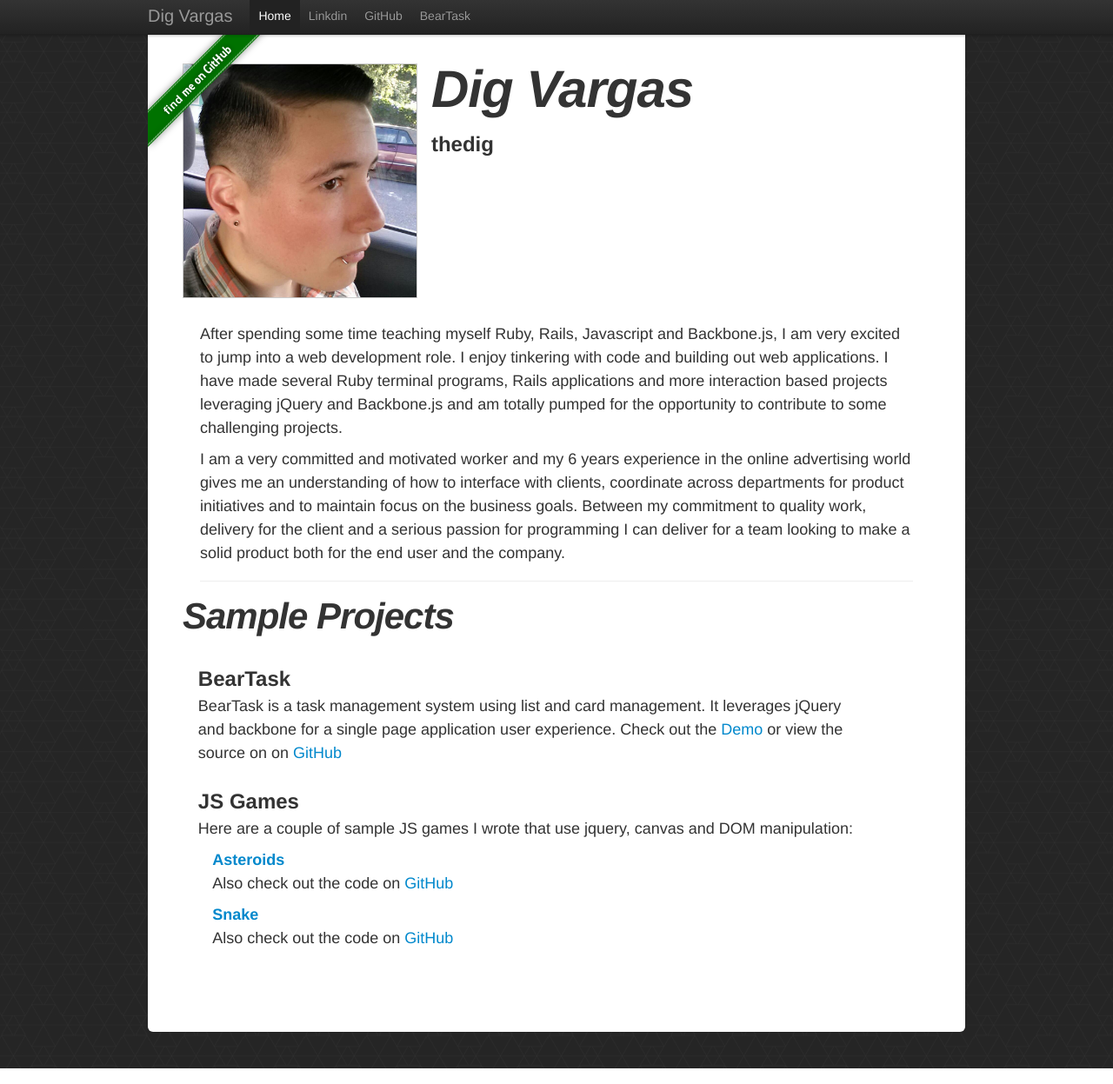
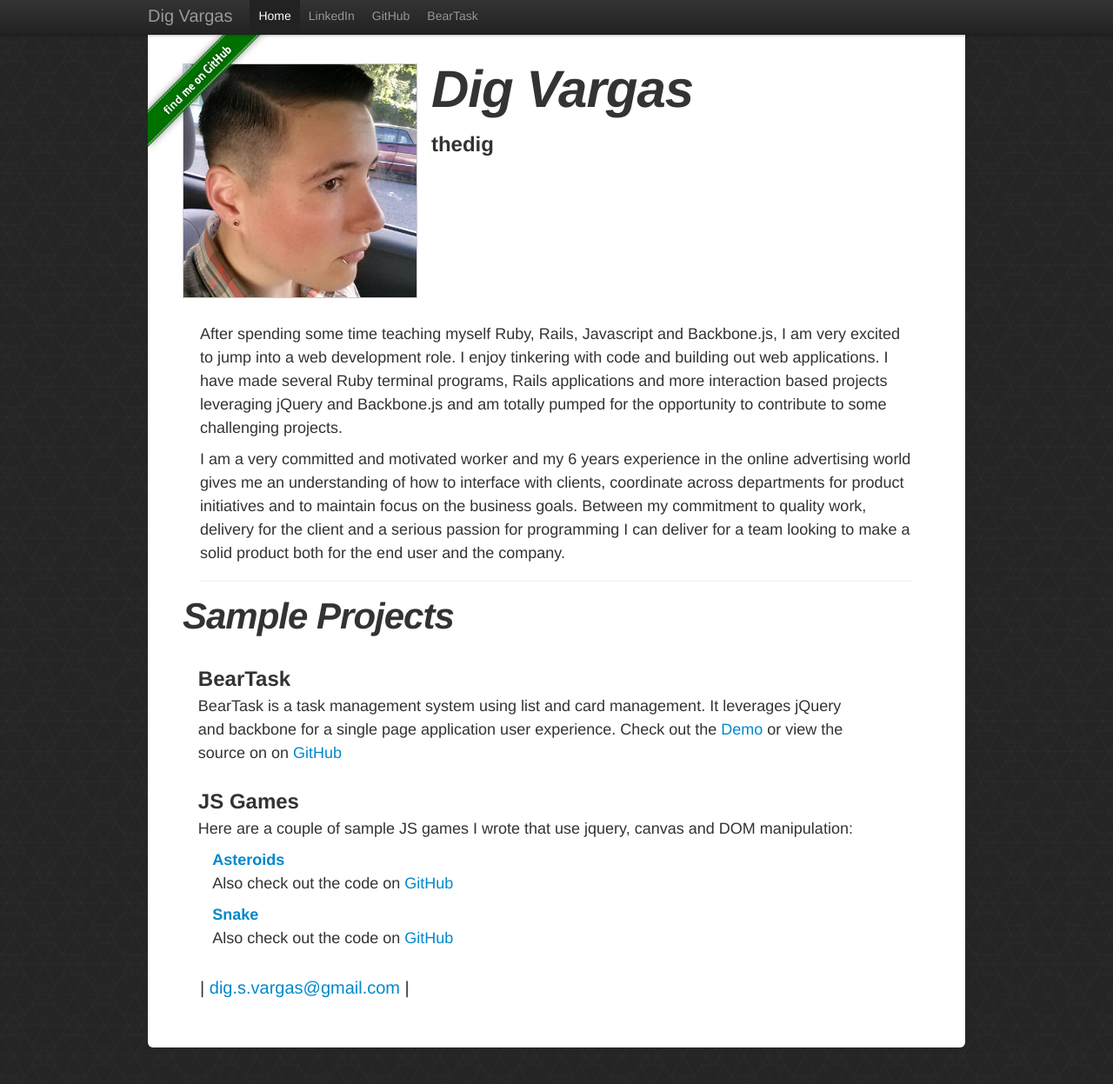
Before and after one commit to thedig/thedig.github.io, a plain HTML site: page index.html in a window 1280 px wide. Shown: the whole page at 87% size. Drawn offline with nearby package versions, Linux system fonts and the light colour scheme.

Commit message:
Adds email address.

```diff
--- a/assets/css/style.css
+++ b/assets/css/style.css
@@ -118,8 +118,6 @@ a.github-ribbon {
 	border: 0;
 }
 
-
-
 code {
 	margin-top: 15px;
 	border: 3px solid #FFFFFF;
@@ -139,6 +137,10 @@ pre.prettyprint {
 	margin: 0;
 }
 
+#emailDiv {
+	font-size: 20px;
+}
+
 img.repo-author-logo {
 	float: left;
 	margin-right: 15px;
--- a/index.html
+++ b/index.html
@@ -16,6 +16,7 @@
 		<link rel='stylesheet' type='text/css' href='assets/css/style.css' />
 		<link rel='stylesheet' type='text/css' href='assets/css/bootstrap.css' />
 		<link rel='stylesheet' type='text/css' href='assets/css/prettify.css' />
+
 		<style>
 			.hero-unit {
 				background-color: white;
@@ -37,7 +38,7 @@
         <div class="nav-collapse">
           <ul class="nav">
             <li class="active"><a href="#">Home</a></li>
-            <li><a target="blank" href="http://www.linkedin.com/in/digvargas">Linkdin</a></li>
+            <li><a target="blank" href="http://www.linkedin.com/in/digvargas">LinkedIn</a></li>
             <li><a target="blank" href="https://github.com/thedig/">GitHub</a></li>
             <li><a target="blank" href="http://beartask.net">BearTask</a></li>
 
@@ -82,7 +83,7 @@
 						<div class="span11 offset1">
 							<h3><a target="blank" href="http://groundtablemedia.com/asteroids/">
 							Asteroids</a></h3>
-							<p>Also check out the code on <a target="blank" href="https://github.com/thedig/">GitHub</a></p>
+							<p>Also check out the code on <a target="blank" href="https://github.com/thedig/Asteroids">GitHub</a></p>
 
 							<h3><a target="blank" href="http://groundtablemedia.com/snake/">
 							Snake</a></h3>
@@ -123,7 +124,10 @@
 
 
 			</div>
-
+			<div id="emailDiv">
+				|
+				<a id="email" href="mailto: dig.s.vargas@gmail.com">dig.s.vargas@gmail.com</a> |
+			</div>
 		<a target="blank" href='https://github.com/thedig/' class='github-ribbon'><img src='assets/images/github-ribbons/green.png' /></a>
 	</div>
 </div>
```
